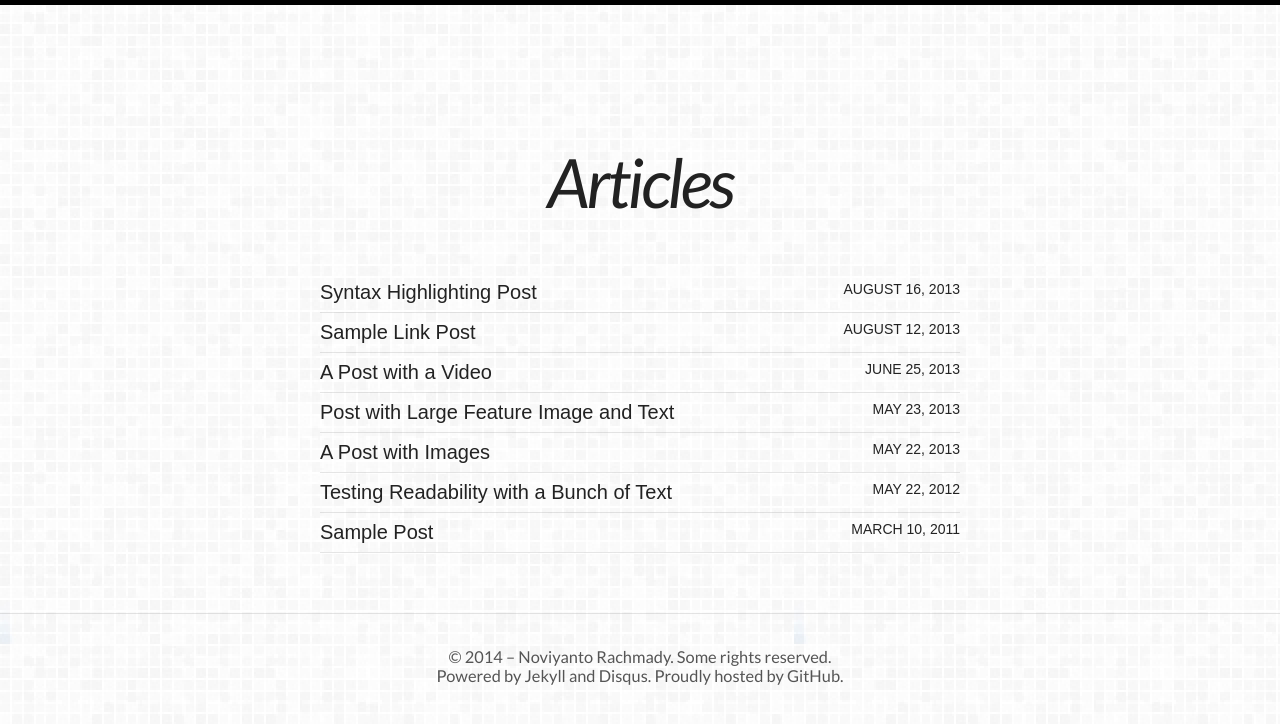
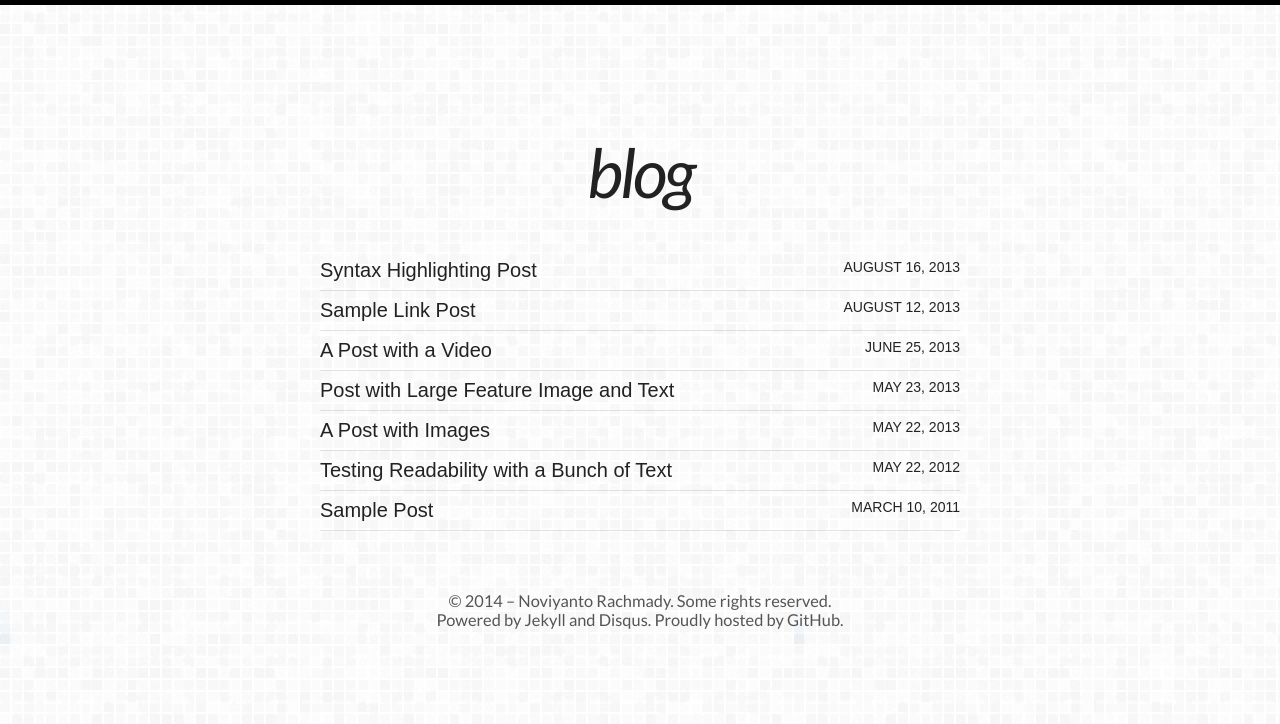
Before and after one commit to novay/novay.github.io, a Jekyll site: the page built from articles.html, in a window 1280 px wide. Shown: the top 724 px of the page. Built offline with Jekyll 4.4.1, drawn with Linux system fonts in a browser that asks for light colours; nearby versions of some CDN libraries; some web fonts are replaced.

Commit message:
WebID sukses bro.. ngahahahah

```diff
--- a/_config.yml
+++ b/_config.yml
@@ -17,10 +17,10 @@
   soundcloud:     novay
   google_plus:    novaymawbowo
 
-google_analytics:
-google_verify:
+google_analytics: UA-47779092-1
+google_verify:    google643ffce413f5fbae
 # https://ssl.bing.com/webmaster/configure/verify/ownership Option 2 content= goes here
-bing_verify:
+bing_verify:      7C34C63C60FFD8CCC9BBC577761AD928
 
 # Links to include in top navigation
 # For external links add external: true
--- a/_layouts/page.html
+++ b/_layouts/page.html
@@ -11,20 +11,24 @@
 
 {% include navigasi.html %}
 
-<div id="main" role="main">
-  <article class="entry">
-    {% if page.image.feature %}<img src="https://github.com/{{ site.owner.github }}.png" class="entry-feature-image" alt="{{ page.title }}" {% if site.logo == null %}style="margin-top:0;"{% endif %}>{% if page.image.credit %}<p class="image-credit">Photo Credit: <a href="{{ page.image.creditlink }}">{{ page.image.credit }}</a>{% endif %}{% endif %}
+    <!--
+    {% if page.image.feature %}
+      <img src="https://github.com/{{ site.owner.github }}.png" class="entry-feature-image" alt="{{ page.title }}" {% if site.logo == null %}style="margin-top:0;"{% endif %}>
+      {% if page.image.credit %}
+        <p class="image-credit">Photo Credit: <a href="{{ page.image.creditlink }}">{{ page.image.credit }}</a>
+      {% endif %}
+    {% endif %}-->
+
+
     <div class="entry-wrapper">
       <header class="entry-header">
         <h1 class="entry-title">{% if page.headline %}{{ page.headline }}{% else %}{{ page.title }}</h1>{% endif %}
       </header>
+
       <div class="entry-content">
         {{ content }}
       </div><!-- /.entry-content -->
-    </div><!-- /.entry-wrapper -->
-  </article>
-</div><!-- /#main -->
-
+    </div>
 
 <div class="footer-wrapper">
   <footer role="contentinfo">
--- a/articles.html
+++ b/articles.html
@@ -1,7 +1,7 @@
 ---
 layout: page
 permalink: /blog/
-title: Articles
+title: blog
 description: "An archive of posts sorted by date."
 ---
 
```
Also changed, not shown: _layouts/post-image.html (added), _layouts/post-quotes.html (added), _layouts/post-sound.html (added), _layouts/post-text.html (added), _layouts/post-video.html (added).
